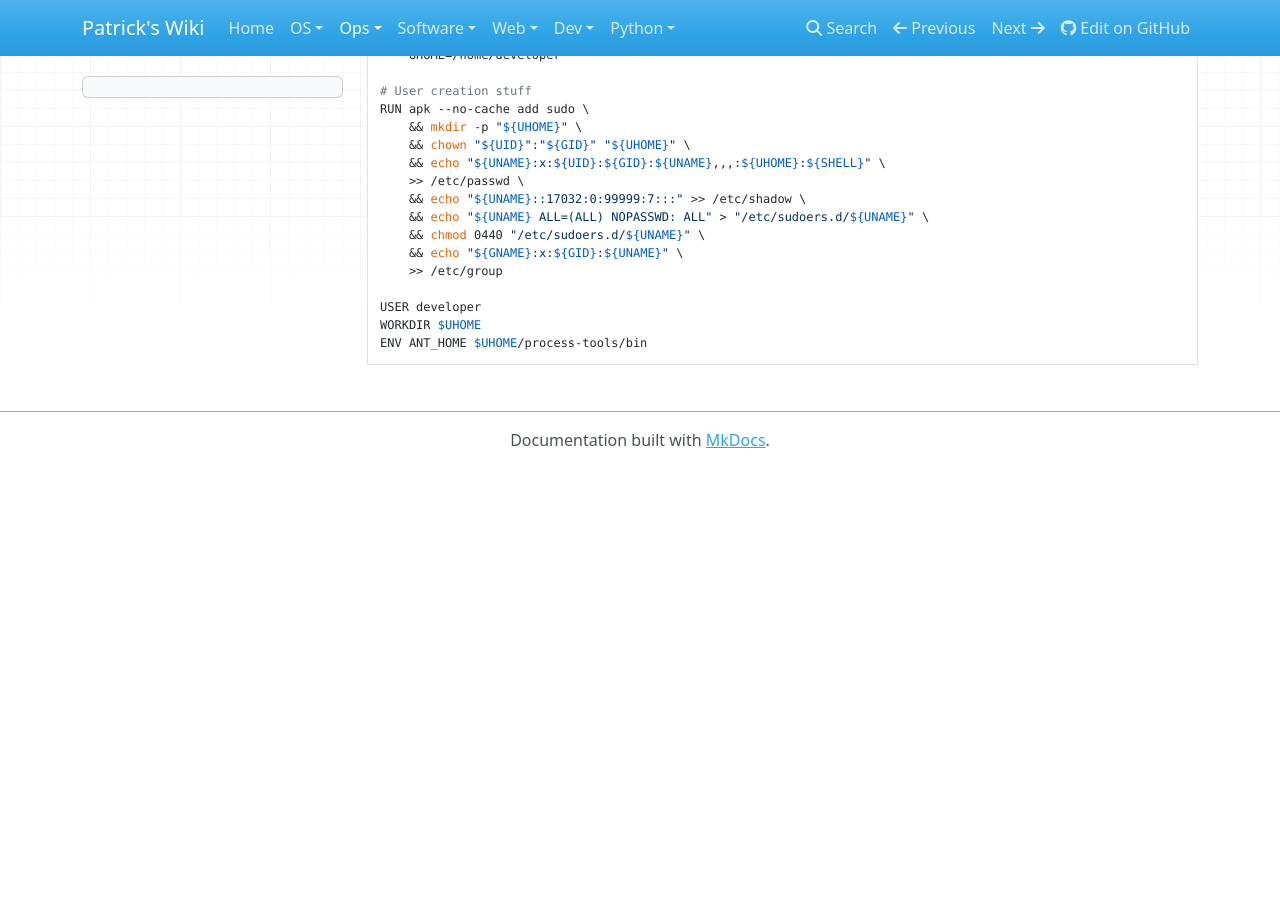
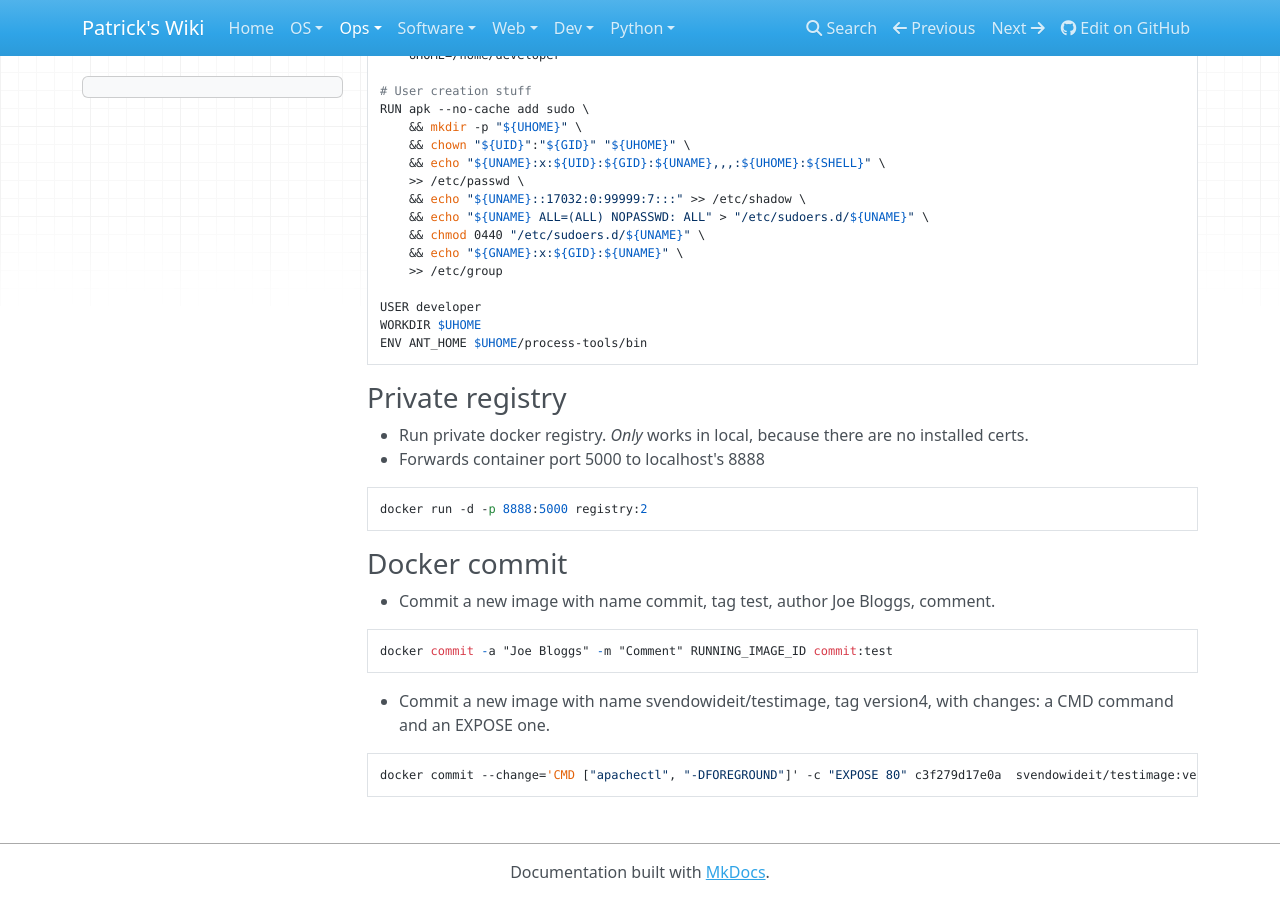
Before and after one commit to patsancu/wiki, an MkDocs documentation site: the page built from docs/Ops/Docker/Docker.md, in a window 1280 px wide and 900 px high, scrolled down 565 px. Built offline with MkDocs 1.6.1, drawn with Linux system fonts in a browser that asks for light colours; nearby versions of some CDN libraries; before the commit the page ends 1033 px from its top, so only the background shows below that.

Commit message:
docker: private registry and commit

````diff
--- a/docs/Ops/Docker/Docker.md
+++ b/docs/Ops/Docker/Docker.md
@@ -41,3 +41,20 @@ USER developer
 WORKDIR $UHOME
 ENV ANT_HOME $UHOME/process-tools/bin
 ```
+
+### Private registry
+* Run private docker registry. *Only* works in local, because there are no installed certs.
+* Forwards container port 5000 to localhost's 8888
+```
+docker run -d -p 8888:5000 registry:2
+```
+
+### Docker commit
+* Commit a new image with name commit, tag test, author Joe Bloggs, comment.
+```
+docker commit -a "Joe Bloggs" -m "Comment" RUNNING_IMAGE_ID commit:test
+```
+* Commit a new image with name svendowideit/testimage, tag version4, with changes: a CMD command and an EXPOSE one.
+```
+docker commit --change='CMD ["apachectl", "-DFOREGROUND"]' -c "EXPOSE 80" c3f279d17e0a  svendowideit/testimage:version4
+```
````
